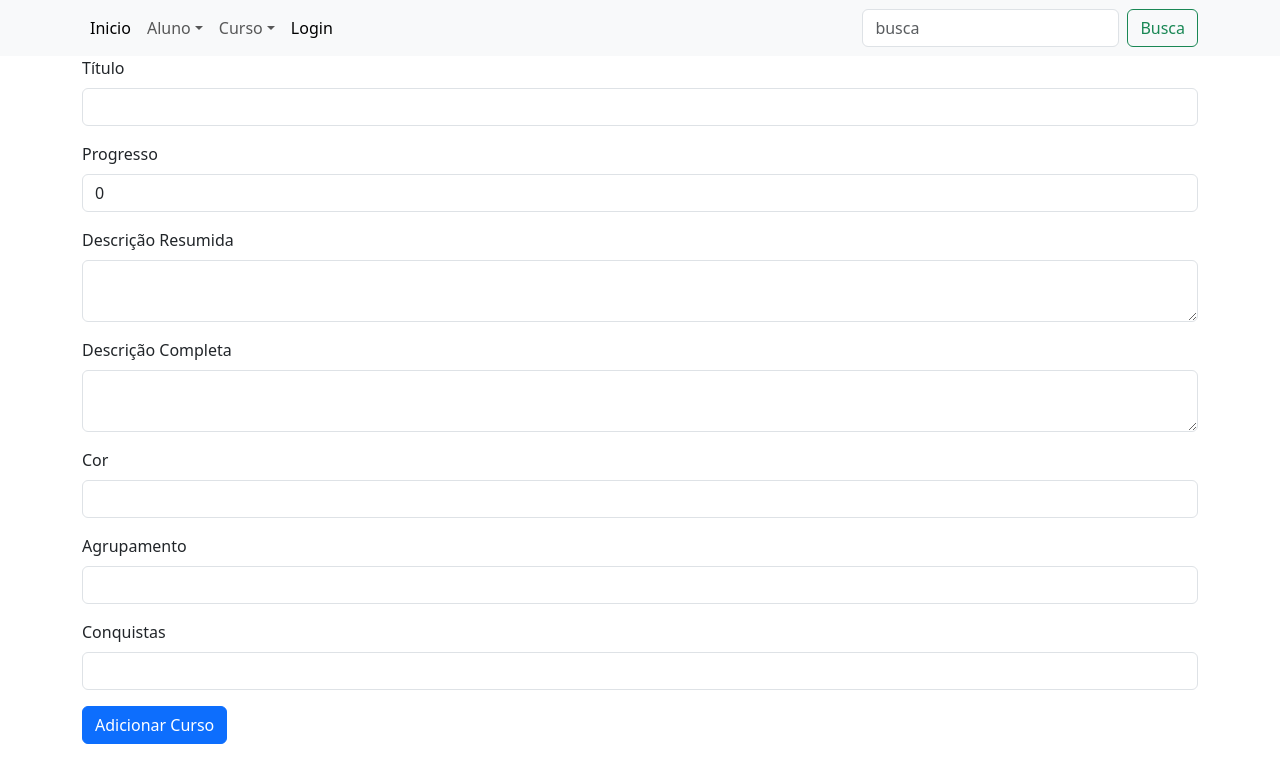
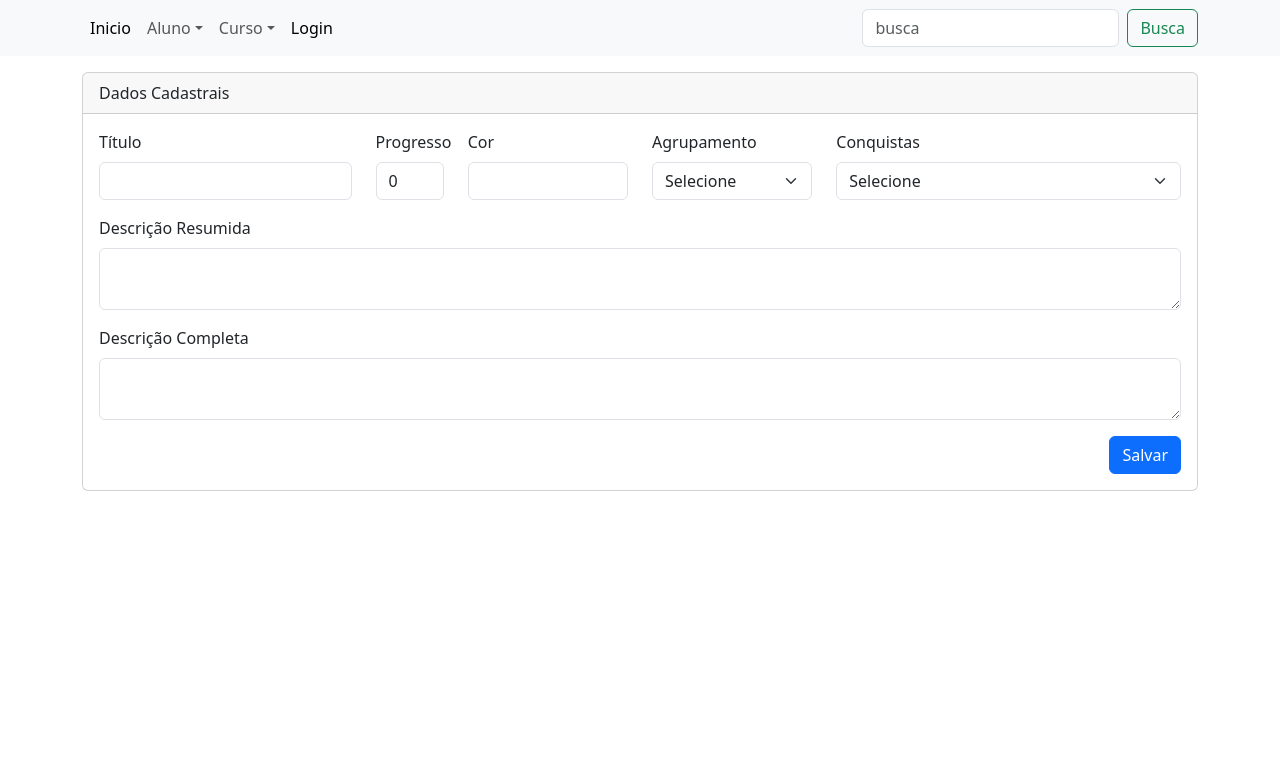
Before and after one commit to gilneiaquino/escolar-web, a React (Create React App) app: page /curso-form in a window 1280 px wide. Shown: the top 782 px of the page. Built offline with nearby package versions, Linux system fonts and the light colour scheme.

Commit message:
Ajuste no layout do curso formulario

```diff
--- a/src/app/Curso/CursoForm.tsx
+++ b/src/app/Curso/CursoForm.tsx
@@ -1,5 +1,6 @@
 import React, { useState } from 'react';
 import { Curso } from '../modelos/Curso';
+import { Conquista } from '../modelos/Conquista';
 
 const CursoForm: React.FC<{}> = () => {
     const [novoCurso, setNovoCurso] = useState<Curso>({
@@ -12,16 +13,17 @@ const CursoForm: React.FC<{}> = () => {
         agrupamento: '',
     });
 
-    const handleChange = (e: React.ChangeEvent<HTMLInputElement | HTMLTextAreaElement>) => {
+    const opcoesAgrupamento = ['Frontend', 'Backend', 'Outro'];
+
+    const exemplosConquistas: Conquista[] = [
+        { titulo: 'Certificado de Iniciante', descricao: 'Concluiu o módulo de iniciantes.' },
+        { titulo: 'Certificado de Conclusão', descricao: 'Concluiu o curso com sucesso.' },
+        { titulo: 'Conquista Avançada', descricao: 'Alcançou o nível avançado neste curso.' },
+    ];
+
+    const handleChange = (e: React.ChangeEvent<HTMLInputElement | HTMLTextAreaElement | HTMLSelectElement>) => {
         const { name, value } = e.target;
         setNovoCurso({ ...novoCurso, [name]: value });
-    };
-
-    const handleConquistasChange = (e: React.ChangeEvent<HTMLInputElement>) => {
-        const conquista = e.target.value;
-        if (conquista && !novoCurso.conquistas.includes(conquista)) {
-            setNovoCurso({ ...novoCurso, conquistas: [...novoCurso.conquistas, conquista] });
-        }
     };
 
     const handleSubmit = (e: React.FormEvent) => {
@@ -41,35 +43,100 @@ const CursoForm: React.FC<{}> = () => {
     return (
         <form onSubmit={handleSubmit}>
             <div className='container'>
-                <div className="mb-3">
+                <div className="card my-3">
+                    <div className="card-header">
+                        Dados Cadastrais
+                    </div>
+                    <div className="card-body">
+                        <div className="row">
+                            <div className="col-md-3 mb-3">
                                 <label htmlFor="titulo" className="form-label">Título</label>
-                    <input type="text" className="form-control" id="titulo" name="titulo" value={novoCurso.titulo} onChange={handleChange} required />
+                                <input type="text"
+                                    className="form-control"
+                                    id="titulo"
+                                    name="titulo"
+                                    value={novoCurso.titulo}
+                                    onChange={handleChange} required />
                             </div>
-                <div className="mb-3">
+                            <div className="col-md-1 mb-3">
                                 <label htmlFor="progresso" className="form-label">Progresso</label>
-                    <input type="number" className="form-control" id="progresso" name="progresso" value={novoCurso.progresso} onChange={handleChange} required />
+                                <input type="number"
+                                    className="form-control"
+                                    id="progresso"
+                                    name="progresso"
+                                    value={novoCurso.progresso}
+                                    onChange={handleChange} required />
                             </div>
-                <div className="mb-3">
+                            <div className="col-md-2 mb-3">
+                                <label htmlFor="cor" className="form-label">Cor</label>
+                                <input type="text"
+                                    className="form-control"
+                                    id="cor"
+                                    name="cor"
+                                    value={novoCurso.cor}
+                                    onChange={handleChange} required />
+                            </div>
+                            <div className="col-md-2 mb-3">
+                                <label htmlFor="agrupamento" className="form-label">Agrupamento</label>
+                                <select
+                                    id="agrupamento"
+                                    name="agrupamento"
+                                    className="form-select"
+                                    value={novoCurso.agrupamento}
+                                    onChange={handleChange}
+                                    required
+                                >
+                                    <option value="" disabled>Selecione</option>
+                                    {opcoesAgrupamento.map((opcao, index) => (
+                                        <option key={index} value={opcao}>{opcao}</option>
+                                    ))}
+                                </select>
+                            </div>
+                            <div className="col-md-4 mb-3">
+                                <label htmlFor="conquistas" className="form-label">Conquistas</label>
+                                <select
+                                    id="conquistas"
+                                    name="conquistas"
+                                    className="form-select"
+                                    value={novoCurso.conquistas}
+                                    onChange={handleChange}
+                                 >
+                                    <option value="" disabled>Selecione</option>
+                                    {exemplosConquistas.map((conquista, index) => (
+                                        <option key={index} value={conquista.titulo}>
+                                            {conquista.titulo}
+                                        </option>
+                                    ))}
+                                </select>
+                            </div>
+                        </div>
+                        <div className="row">
+                            <div className="col-md-12 mb-3">
                                 <label htmlFor="descricaoResumida" className="form-label">Descrição Resumida</label>
-                    <textarea className="form-control" id="descricaoResumida" name="descricaoResumida" value={novoCurso.descricaoResumida} onChange={handleChange} required />
+                                <textarea className="form-control"
+                                    id="descricaoResumida"
+                                    name="descricaoResumida"
+                                    value={novoCurso.descricaoResumida}
+                                    onChange={handleChange} required />
                             </div>
-                <div className="mb-3">
+                        </div>
+                        <div className="row">
+                            <div className="col-md-12 mb-3">
                                 <label htmlFor="descricaoCompleta" className="form-label">Descrição Completa</label>
-                    <textarea className="form-control" id="descricaoCompleta" name="descricaoCompleta" value={novoCurso.descricaoCompleta} onChange={handleChange} required />
+                                <textarea className="form-control"
+                                    id="descricaoCompleta"
+                                    name="descricaoCompleta"
+                                    value={novoCurso.descricaoCompleta}
+                                    onChange={handleChange} required />
                             </div>
-                <div className="mb-3">
-                    <label htmlFor="cor" className="form-label">Cor</label>
-                    <input type="text" className="form-control" id="cor" name="cor" value={novoCurso.cor} onChange={handleChange} required />
                         </div>
-                <div className="mb-3">
-                    <label htmlFor="agrupamento" className="form-label">Agrupamento</label>
-                    <input type="text" className="form-control" id="agrupamento" name="agrupamento" value={novoCurso.agrupamento} onChange={handleChange} required />
+                        <div className="row">
+                            <div className="col-md-12 d-flex justify-content-end">
+                                <button type="submit" className="btn btn-primary">Salvar</button>
                             </div>
-                <div className="mb-3">
-                    <label htmlFor="conquistas" className="form-label">Conquistas</label>
-                    <input type="text" className="form-control" id="conquistas" name="conquistas" value={novoCurso.conquistas.join(', ')} onChange={handleConquistasChange} />
                         </div>
-                <button type="submit" className="btn btn-primary">Adicionar Curso</button>
+                    </div>
+                </div>
             </div>
         </form>
     );
--- a/src/app/Curso/CursosInscritos.tsx
+++ b/src/app/Curso/CursosInscritos.tsx
@@ -102,9 +102,6 @@ const CursosIncritos = () => {
 
     const [cursoExpandido, setCursoExpandido] = useState<number | null>(null);
 
-
-    const cursosFiltrados = filtroAgrupamento === 'Todos' ? cursos : cursos.filter(curso => curso.agrupamento === filtroAgrupamento);
-
     return (
         <div className='container'>
             <h3 className='my-3 mx-2'>Meus cursos Inscritos</h3>
--- a/src/app/menu/Menu.tsx
+++ b/src/app/menu/Menu.tsx
@@ -10,7 +10,7 @@ const Menu: React.FC = () => {
                             <a className="nav-link active" href="/">Inicio</a>
                         </li>
                         <li className="nav-item dropdown">
-                            <a className="nav-link dropdown-toggle" href="#" id="navbarDropdown" role="button" data-bs-toggle="dropdown" aria-expanded="false">
+                            <a className="nav-link dropdown-toggle"   id="navbarDropdown" role="button" data-bs-toggle="dropdown" aria-expanded="false">
                                 Aluno
                             </a>
                             <ul className="dropdown-menu" aria-labelledby="navbarDropdown">
@@ -21,7 +21,7 @@ const Menu: React.FC = () => {
                             </ul>
                         </li>
                         <li className="nav-item dropdown">
-                            <a className="nav-link dropdown-toggle" href="/cursos" id="navbarDropdown" role="button" data-bs-toggle="dropdown" aria-expanded="false">
+                            <a className="nav-link dropdown-toggle" id="navbarDropdown" role="button" data-bs-toggle="dropdown" aria-expanded="false">
                                 Curso
                             </a>
                             <ul className="dropdown-menu" aria-labelledby="navbarDropdown">
```
Lines whose indentation alone changed are shown as unchanged.
